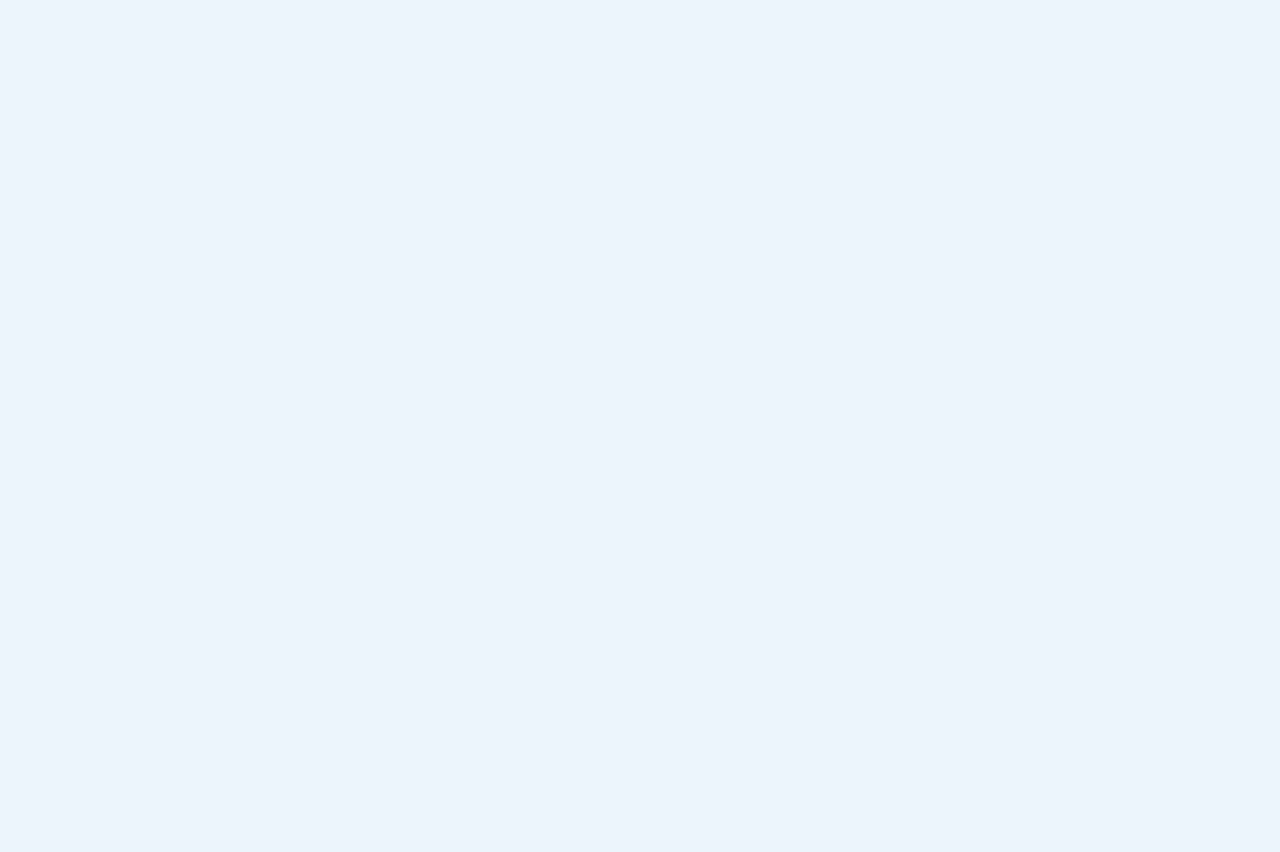
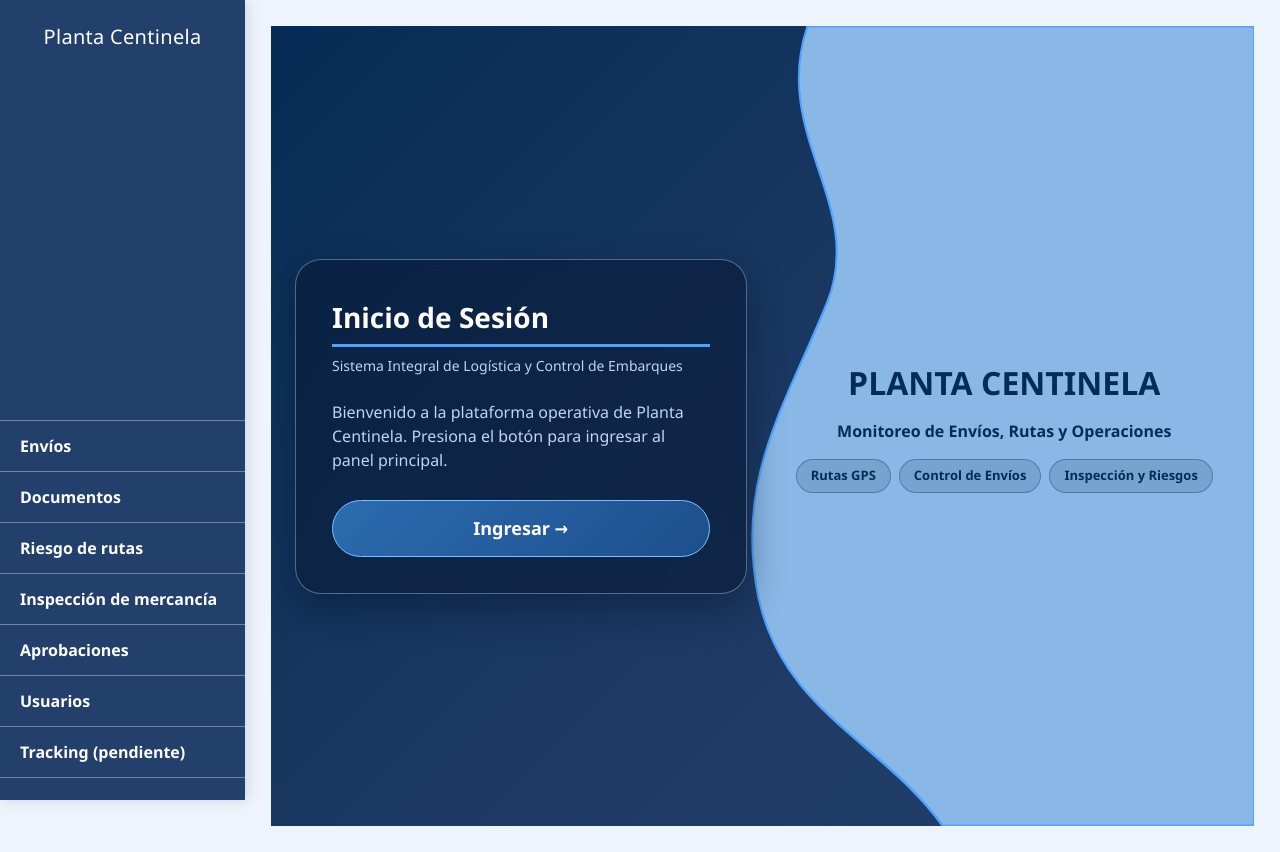
Before and after one commit to RizzlerofOZ-901/PlantaCentinela, a Next.js app: page / in a window 1280 px wide. Before the commit this address had no page. Before the commit the page ends 800 px from the top, so only its background shows below. Built offline with nearby package versions, Linux system fonts and the light colour scheme.

Commit message:
SignIn-Page

```diff
--- a/app/page.tsx
+++ b/app/page.tsx
@@ -1,2 +1,53 @@
-import { redirect } from "next/navigation";
-export default function Home() { redirect("/envios"); }
+// import { redirect } from "next/navigation";
+// export default function Home() { redirect("/envios"); }
+
+import Link from "next/link";
+
+export default function SignInPage() {
+  return (
+    <section className="login-wrapper">
+      <svg
+        className="login-wave"
+        viewBox="0 0 1200 700"
+        preserveAspectRatio="none"
+      >
+        <path
+          d="M 655 0 C 610 95, 725 155, 680 240 C 630 330, 565 395, 595 500 C 625 600, 745 625, 820 700 L 1200 700 L 1200 0 Z"
+          fill="#8ab8e6"
+          stroke="#4da3ff"
+          strokeWidth="2.5"
+        />
+      </svg>
+
+      <div className="login-content">
+        <div className="login-box">
+          <h1 className="login-title">Inicio de Sesión</h1>
+          <span className="login-subtitle">
+            Sistema Integral de Logística y Control de Embarques
+          </span>
+
+          <p style={{ color: "#bfd6ee", marginBottom: "28px", lineHeight: 1.5 }}>
+            Bienvenido a la plataforma operativa de Planta Centinela. Presiona el
+            botón para ingresar al panel principal.
+          </p>
+
+          <Link href="/inicio" className="btn-login-accent">
+            Ingresar →
+          </Link>
+        </div>
+
+        <div className="login-brand-panel">
+          <h2>PLANTA CENTINELA</h2>
+          <p style={{ fontWeight: 600, margin: 0 }}>
+            Monitoreo de Envíos, Rutas y Operaciones
+          </p>
+          <div className="login-pills">
+            <span className="login-pill-badge">Rutas GPS</span>
+            <span className="login-pill-badge">Control de Envíos</span>
+            <span className="login-pill-badge">Inspección y Riesgos</span>
+          </div>
+        </div>
+      </div>
+    </section>
+  );
+}
```
